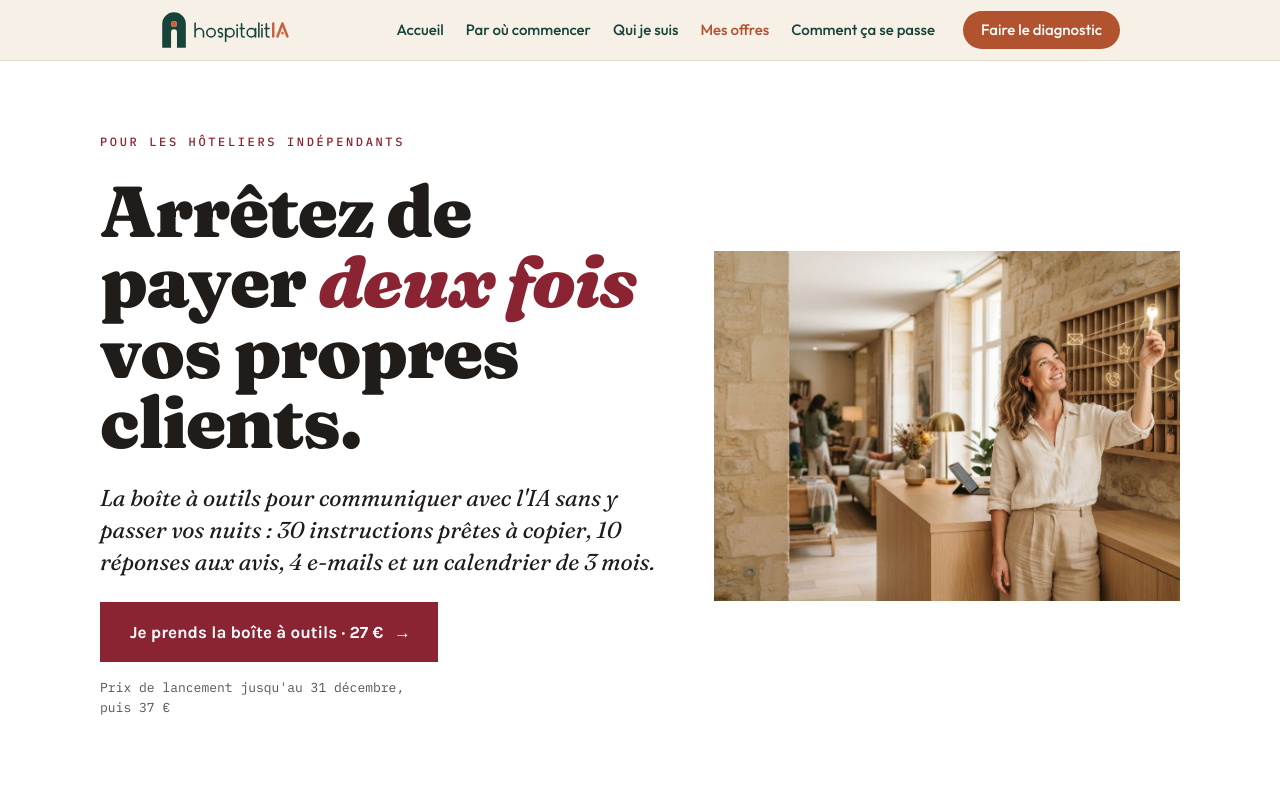
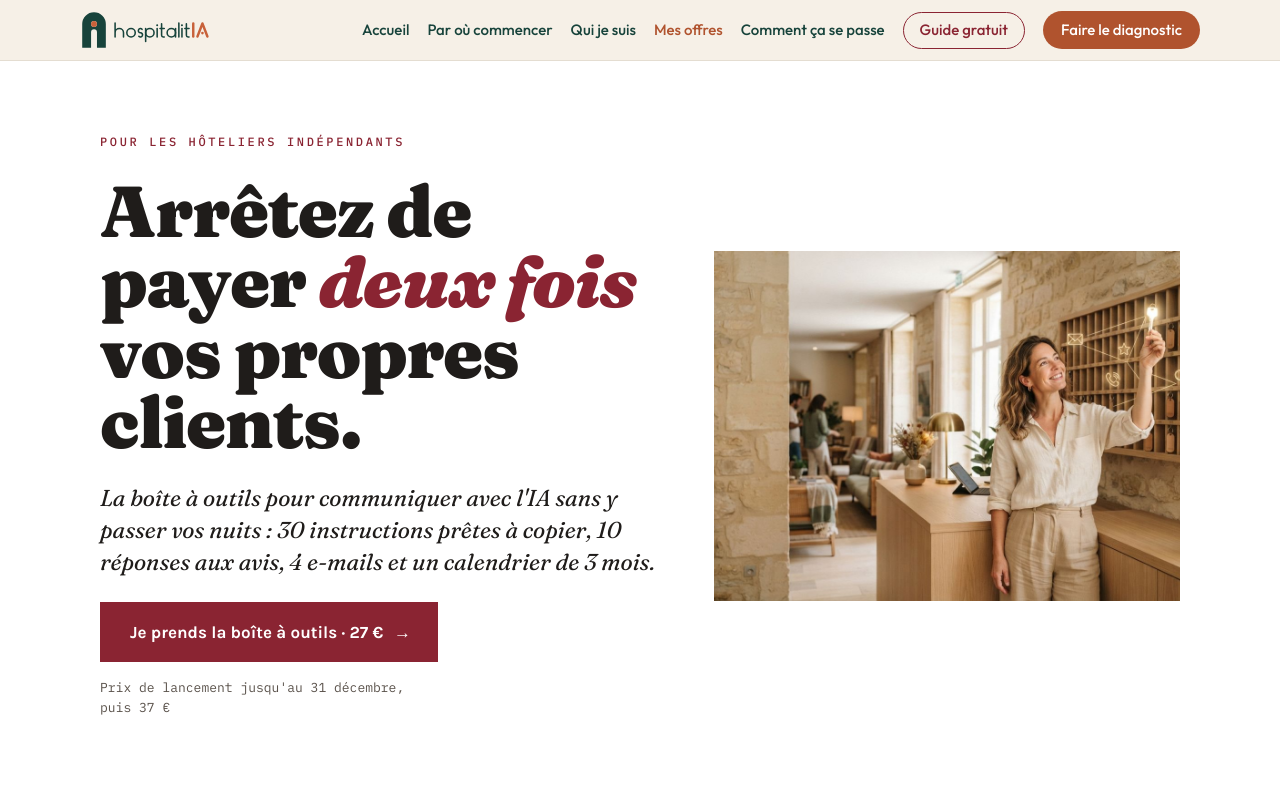
Before and after one commit to laeti-bras-droit-infopreneurs/site-studio-mibo, a plain HTML site: page boite-a-outils/index.html in a window 1280 px wide. Shown: the top 800 px of the page. Drawn offline with Linux system fonts and the light colour scheme.

Commit message:
Boîte à outils : Guide gratuit dans le menu

```diff
--- a/boite-a-outils/index.html
+++ b/boite-a-outils/index.html
@@ -18,20 +18,22 @@
 <link rel="stylesheet" href="https://fonts.googleapis.com/css2?family=Outfit:wght@400;500&display=swap">
 <style>
 .hm-entete{position:sticky;top:0;z-index:20;background:rgba(246,240,230,.94);-webkit-backdrop-filter:blur(8px);backdrop-filter:blur(8px);border-bottom:1px solid #E4DDD1;padding-inline:20px;font-family:"Outfit",system-ui,sans-serif}
-.hm-nav{display:flex;justify-content:space-between;align-items:center;gap:16px;max-width:960px;margin:0 auto;padding-block:10px}
+.hm-nav{display:flex;justify-content:space-between;align-items:center;gap:16px;max-width:1120px;margin:0 auto;padding-block:10px}
 .hm-marque img{display:block;height:40px;width:auto}
-.hm-liens{display:flex;align-items:center;gap:6px 22px;flex-wrap:wrap;list-style:none;margin:0;padding:0}
+.hm-liens{display:flex;align-items:center;gap:6px 18px;flex-wrap:nowrap;list-style:none;margin:0;padding:0}
 .hm-liens a{display:block;padding:8px 0;color:#17433B;font-size:15px;line-height:22px;font-weight:500;text-decoration:none;white-space:nowrap}
 .hm-liens a:hover,.hm-liens a[aria-current="page"]{color:#B0532E}
-.hm-liens a.hm-cta{background:#B0532E;color:#fff;border-radius:999px;padding:8px 18px;margin-left:6px}.hm-liens a.hm-cta:hover{background:#93431F;color:#fff}
+.hm-liens a.hm-cta{background:#B0532E;color:#fff;border-radius:999px;padding:8px 18px;margin-left:0}.hm-liens a.hm-cta:hover{background:#93431F;color:#fff}
+.hm-liens a.hm-guide{border:1.5px solid #8a2432;color:#8a2432;border-radius:999px;padding:6.5px 16px}.hm-liens a.hm-guide:hover,.hm-liens a.hm-guide[aria-current="page"]{background:#8a2432;color:#fff}
 .hm-btn{display:none;background:none;border:1.5px solid #17433B;border-radius:999px;color:#17433B;font:500 15px/22px "Outfit",system-ui,sans-serif;padding:9px 18px;min-height:44px;cursor:pointer}
-@media (max-width:980px){
+@media (max-width:1160px){
 .hm-nav{flex-wrap:wrap;gap:0 16px}.hm-entete nav{flex:1 0 100%}
 .js .hm-btn{display:block}
 .js .hm-liens{display:none;flex-direction:column;align-items:stretch;gap:0;padding-top:6px}
 .js .hm-liens.ouvert{display:flex}
 .hm-liens a{padding:12px 4px;font-size:17px;border-top:1px solid #E4DDD1}
 .hm-liens a.hm-cta{margin:10px 0 4px;text-align:center;border-top:0}
+.hm-liens a.hm-guide{margin:10px 0 0;text-align:center;border-top:1.5px solid #8a2432}
 }
 </style>
 <script>document.documentElement.classList.add('js')</script>
@@ -50,6 +52,7 @@
       <li><a href="/#qui-je-suis">Qui je suis</a></li>
       <li><a href="/#offres" aria-current="page">Mes offres</a></li>
       <li><a href="/#comment">Comment ça se passe</a></li>
+      <li><a class="hm-guide" href="/guide-gratuit/">Guide gratuit</a></li>
       <li><a class="hm-cta" href="https://diagnostic.studio-mibo.com/">Faire le diagnostic</a></li>
       </ul>
     </nav>
```
